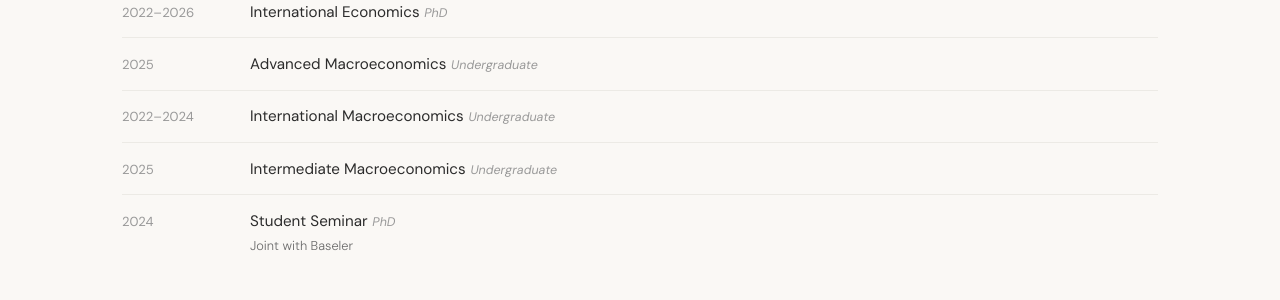
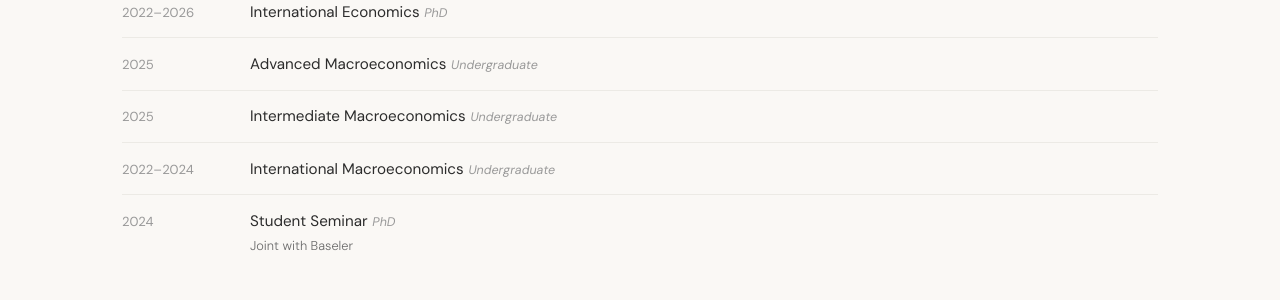
Before and after one commit to rafaguntin/rafaguntin.github.io, a Jekyll site: the page teaching/index.html, which Jekyll copies as it is, in a window 1280 px wide and 1336 px high. Shown: the part 423-723 px from the top of the window. Built offline with Jekyll 4.4.1, drawn with Linux system fonts in a browser that asks for light colours.

Commit message:
Update course years and names in index.html

```diff
--- a/teaching/index.html
+++ b/teaching/index.html
@@ -134,16 +134,16 @@
       </div>
 
       <div class="course">
+        <span class="course-years">2025</span>
+        <div class="course-info">
+          <span class="course-name">Intermediate Macroeconomics</span><span class="course-level">Undergraduate</span>
+        </div>
+      </div>
+
+            <div class="course">
         <span class="course-years">2022&ndash;2024</span>
         <div class="course-info">
           <span class="course-name">International Macroeconomics</span><span class="course-level">Undergraduate</span>
-        </div>
-      </div>
-
-      <div class="course">
-        <span class="course-years">2025</span>
-        <div class="course-info">
-          <span class="course-name">Intermediate Macroeconomics</span><span class="course-level">Undergraduate</span>
         </div>
       </div>
 
```
